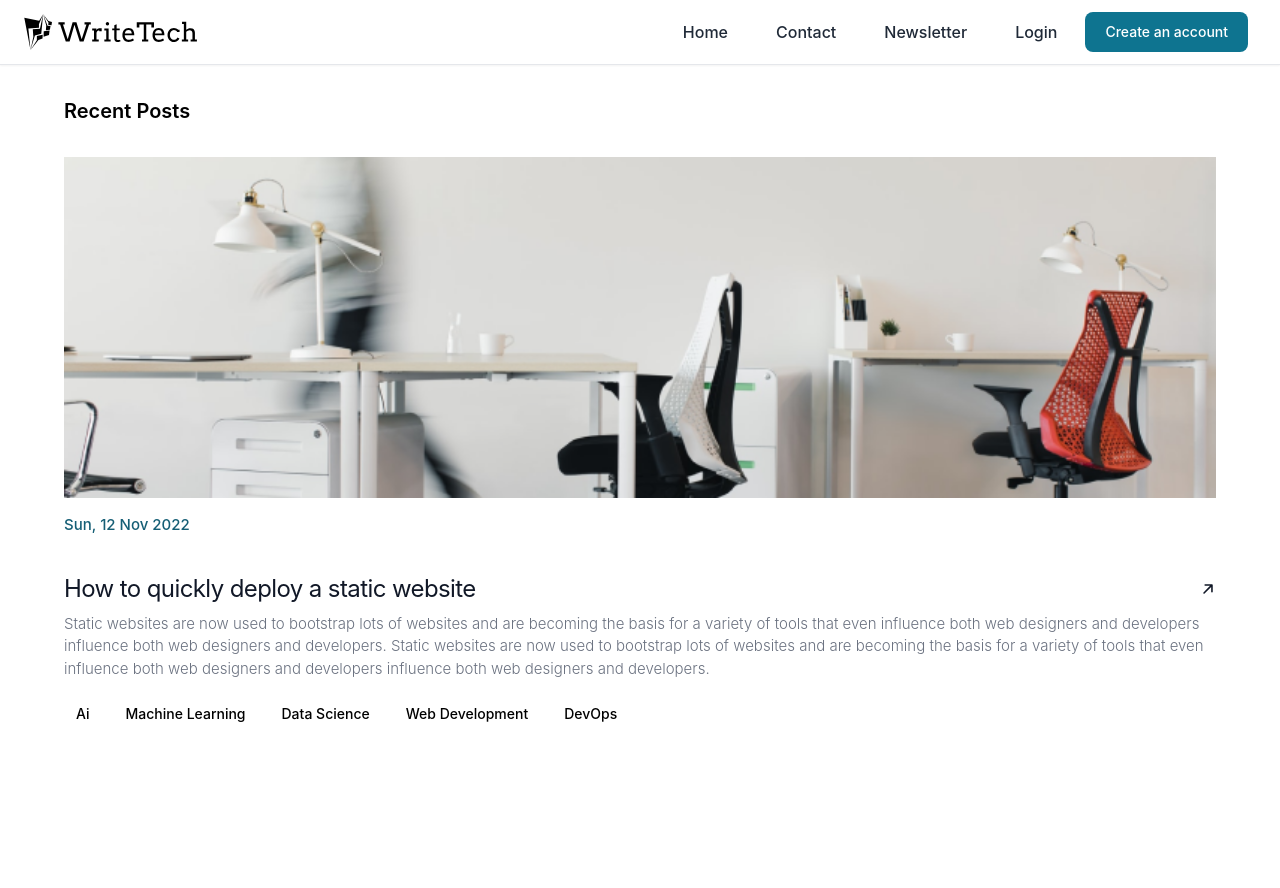
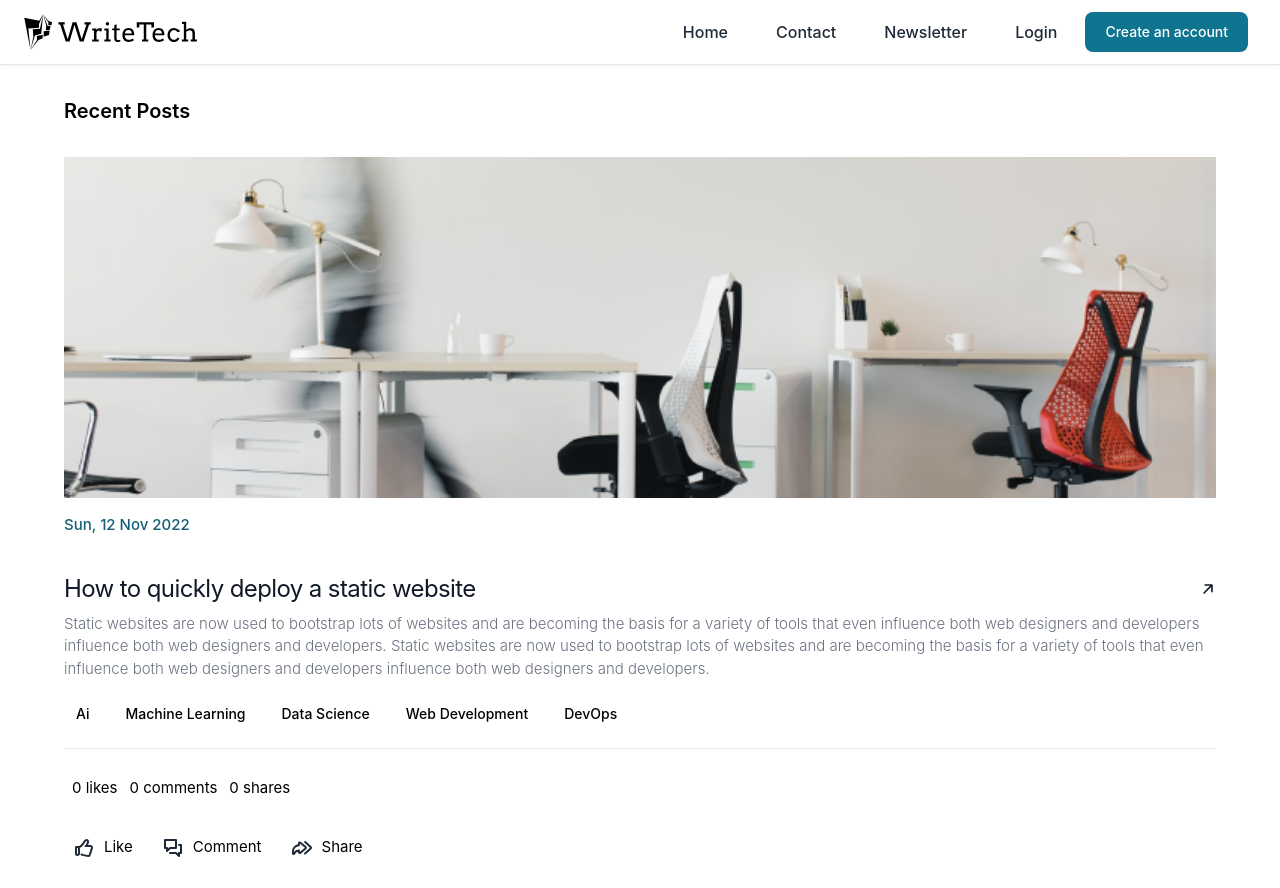
Before and after one commit to Azubire/Blog, a Vue app: page / in a window 1280 px wide. Before the commit the page ends 800 px from the top, so only its background shows below. Built offline with nearby package versions, Linux system fonts and the light colour scheme.

Commit message:
feat:home add post interaction component

```diff
--- a/src/components/FeaturedPost.vue
+++ b/src/components/FeaturedPost.vue
@@ -1,4 +1,5 @@
 <script setup lang="ts">
+import PostInteraction from './PostInteraction.vue'
 import PostTag from './PostTag.vue'
 
 const tags = ['Ai', 'Machine Learning', 'Data Science', 'Web Development', 'DevOps']
@@ -41,5 +42,7 @@ const tags = ['Ai', 'Machine Learning', 'Data Science', 'Web Development', 'DevO
 
       <PostTag v-for="tag in tags" :key="tag" :name="tag" />
     </div>
+    <div class="border-b my-5"></div>
+    <PostInteraction />
   </article>
 </template>
--- /dev/null
+++ b/src/components/PostInteraction.vue
@@ -0,0 +1,34 @@
+<script setup lang="ts">
+import Like from './icons/IconLike.vue'
+import Liked from './icons/IconLiked.vue'
+import Comment from './icons/IconMessage.vue'
+import Share from './icons/IconShare.vue'
+</script>
+
+<template>
+  <div class="flex gap-3 mb-5 p-2">
+    <div class="flex items-center gap-2">0 likes</div>
+    <div class="flex items-center gap-2">
+      <!-- <Comment /> -->
+      0 comments
+    </div>
+    <div class="flex items-center gap-2">
+      <!-- <Share /> -->
+      0 shares
+    </div>
+  </div>
+  <div class="flex gap-3">
+    <div class="flex items-center gap-2 cursor-pointer hover:bg-gray-100 p-2">
+      <Like />
+      Like
+    </div>
+    <div class="flex items-center gap-2 cursor-pointer hover:bg-gray-100 p-2">
+      <Comment />
+      Comment
+    </div>
+    <div class="flex items-center gap-2 cursor-pointer hover:bg-gray-100 p-2">
+      <Share />
+      Share
+    </div>
+  </div>
+</template>
--- /dev/null
+++ b/src/components/icons/IconLike.vue
@@ -0,0 +1,19 @@
+<template>
+  <svg
+    class="w-6 h-6 text-gray-800"
+    aria-hidden="true"
+    xmlns="http://www.w3.org/2000/svg"
+    width="24"
+    height="24"
+    fill="none"
+    viewBox="0 0 24 24"
+  >
+    <path
+      stroke="currentColor"
+      stroke-linecap="round"
+      stroke-linejoin="round"
+      stroke-width="2"
+      d="M7 11c.889-.086 1.416-.543 2.156-1.057a22.323 22.323 0 0 0 3.958-5.084 1.6 1.6 0 0 1 .582-.628 1.549 1.549 0 0 1 1.466-.087c.205.095.388.233.537.406a1.64 1.64 0 0 1 .384 1.279l-1.388 4.114M7 11H4v6.5A1.5 1.5 0 0 0 5.5 19v0A1.5 1.5 0 0 0 7 17.5V11Zm6.5-1h4.915c.286 0 .372.014.626.15.254.135.472.332.637.572a1.874 1.874 0 0 1 .215 1.673l-2.098 6.4C17.538 19.52 17.368 20 16.12 20c-2.303 0-4.79-.943-6.67-1.475"
+    />
+  </svg>
+</template>
--- /dev/null
+++ b/src/components/icons/IconLiked.vue
@@ -0,0 +1,17 @@
+<template>
+  <svg
+    class="w-6 h-6 text-gray-800"
+    aria-hidden="true"
+    xmlns="http://www.w3.org/2000/svg"
+    width="24"
+    height="24"
+    fill="currentColor"
+    viewBox="0 0 24 24"
+  >
+    <path
+      fill-rule="evenodd"
+      d="M15.03 9.684h3.965c.322 0 .64.08.925.232.286.153.532.374.717.645a2.109 2.109 0 0 1 .242 1.883l-2.36 7.201c-.288.814-.48 1.355-1.884 1.355-2.072 0-4.276-.677-6.157-1.256-.472-.145-.924-.284-1.348-.404h-.115V9.478a25.485 25.485 0 0 0 4.238-5.514 1.8 1.8 0 0 1 .901-.83 1.74 1.74 0 0 1 1.21-.048c.396.13.736.397.96.757.225.36.32.788.269 1.211l-1.562 4.63ZM4.177 10H7v8a2 2 0 1 1-4 0v-6.823C3 10.527 3.527 10 4.176 10Z"
+      clip-rule="evenodd"
+    />
+  </svg>
+</template>
--- /dev/null
+++ b/src/components/icons/IconMessage.vue
@@ -0,0 +1,19 @@
+<template>
+  <svg
+    class="w-6 h-6 text-gray-800"
+    aria-hidden="true"
+    xmlns="http://www.w3.org/2000/svg"
+    width="24"
+    height="24"
+    fill="none"
+    viewBox="0 0 24 24"
+  >
+    <path
+      stroke="currentColor"
+      stroke-linecap="round"
+      stroke-linejoin="round"
+      stroke-width="2"
+      d="M9 17h6l3 3v-3h2V9h-2M4 4h11v8H9l-3 3v-3H4V4Z"
+    />
+  </svg>
+</template>
--- /dev/null
+++ b/src/components/icons/IconShare.vue
@@ -0,0 +1,19 @@
+<template>
+  <svg
+    class="w-6 h-6 text-gray-800"
+    aria-hidden="true"
+    xmlns="http://www.w3.org/2000/svg"
+    width="24"
+    height="24"
+    fill="none"
+    viewBox="0 0 24 24"
+  >
+    <path
+      stroke="currentColor"
+      stroke-linecap="round"
+      stroke-linejoin="round"
+      stroke-width="2"
+      d="m15.141 6 5.518 4.95a1.05 1.05 0 0 1 0 1.549l-5.612 5.088m-6.154-3.214v1.615a.95.95 0 0 0 1.525.845l5.108-4.251a1.1 1.1 0 0 0 0-1.646l-5.108-4.251a.95.95 0 0 0-1.525.846v1.7c-3.312 0-6 2.979-6 6.654v1.329a.7.7 0 0 0 1.344.353 5.174 5.174 0 0 1 4.652-3.191l.004-.003Z"
+    />
+  </svg>
+</template>
```
